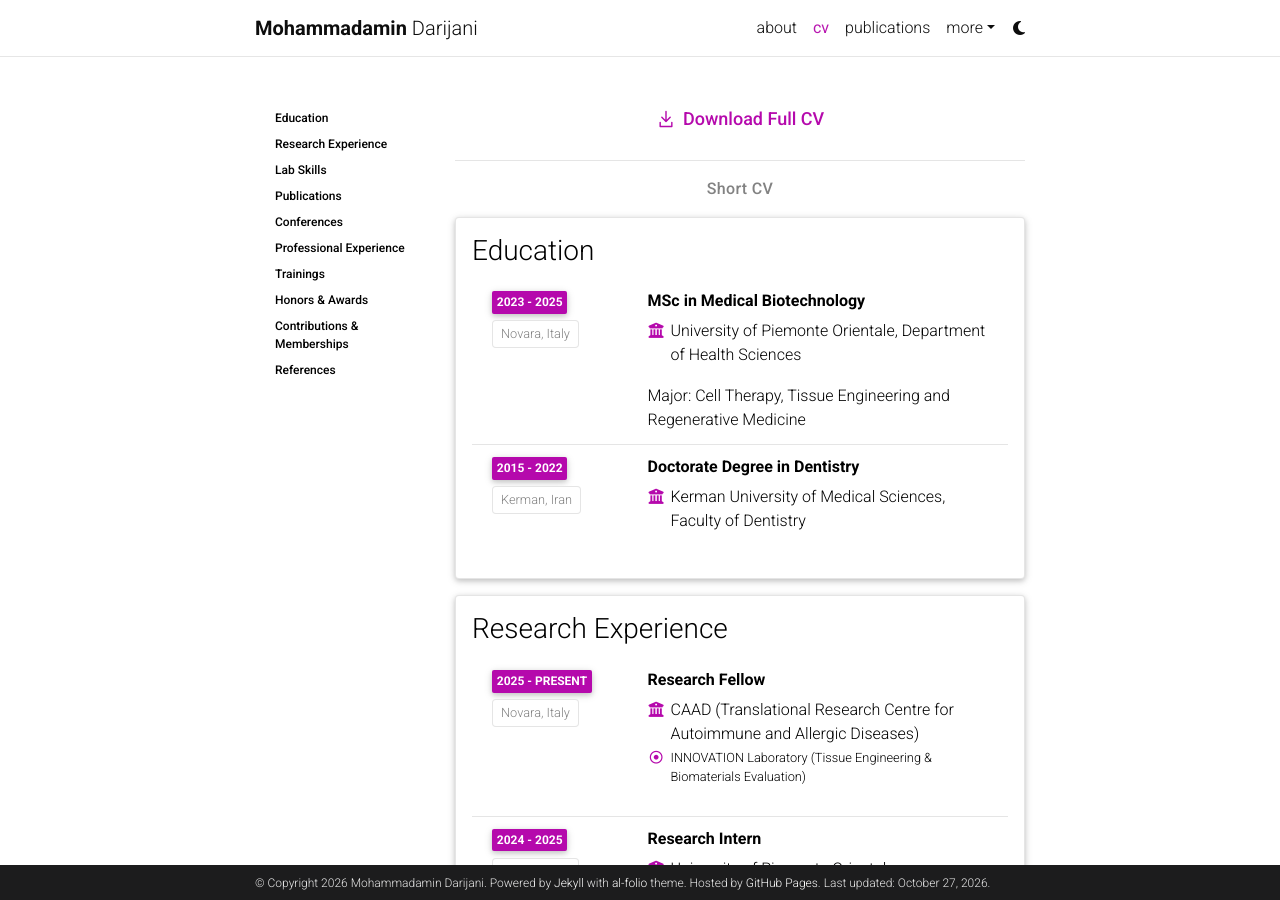
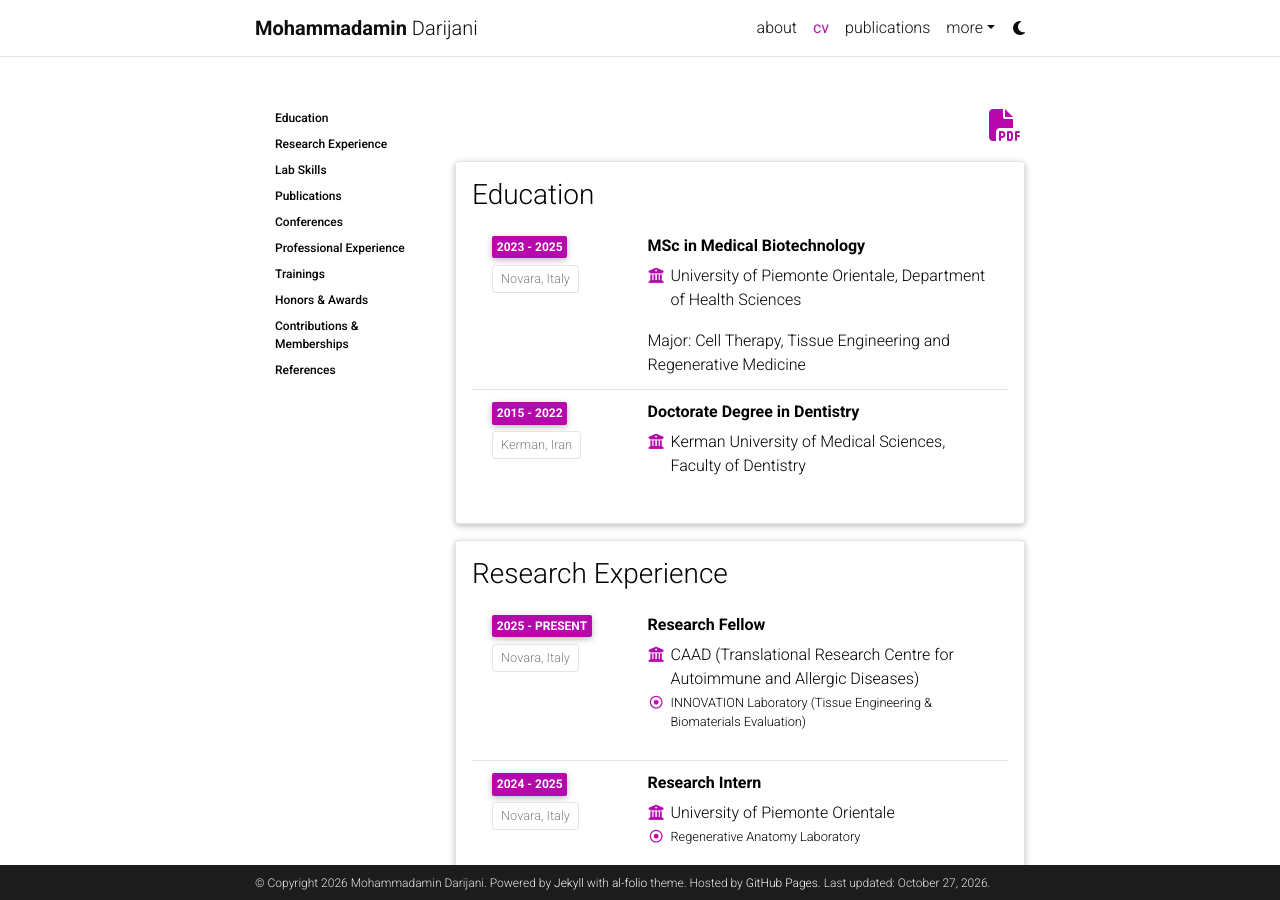
Before and after one commit to amindarijani/amindarijani.github.io, a Jekyll site: the page built from _pages/cv.md, in a window 1280 px wide and 900 px high. Built offline with Jekyll 4.4.1, drawn with Linux system fonts in a browser that asks for light colours; comment, search, counter and statistics services are not loaded; a style sheet for code colours, icons or effects is not loaded.

Commit message:
Add files via upload

```diff
--- a/_layouts/cv.html
+++ b/_layouts/cv.html
@@ -5,18 +5,16 @@ layout: default
 {% unless site.data.resume %}
 <div class="post">
 
-  <header class="post-header" style="text-align:center;margin-bottom:1.5rem;">
+  <header class="post-header" style="display:flex;justify-content:flex-end;margin-bottom:0.75rem;">
     {% if page.cv_pdf %}
-    <a href="{{ page.cv_pdf | prepend: 'assets/pdf/' | relative_url }}" download style="display:inline-flex;align-items:center;gap:0.45rem;font-size:1.125rem;font-weight:500;line-height:1.5;text-decoration:none;" aria-label="Download Full CV (PDF)">
-      <svg xmlns="http://www.w3.org/2000/svg" width="20" height="20" viewBox="0 0 24 24" fill="none" stroke="currentColor" stroke-width="1.7" stroke-linecap="round" stroke-linejoin="round" aria-hidden="true"><path d="M12 3v12m-5-5 5 5 5-5M5 16v5h14v-5"/></svg>
-      Download Full CV
+    <a href="{{ page.cv_pdf | prepend: 'assets/pdf/' | relative_url }}" download aria-label="Download full CV (PDF)" title="Download full CV (PDF)" style="display:inline-flex;align-items:center;justify-content:center;padding:0.25rem;font-size:2rem;line-height:1;text-decoration:none;">
+      <i class="fa-solid fa-file-pdf" aria-hidden="true"></i>
     </a>
     {% endif %}
   </header>
 
   <article>
     <div class="cv">
-      <h2 style="font-size:1rem;font-weight:500;line-height:1.5;letter-spacing:0.02em;color:var(--global-text-color-light);margin:0 0 0.75rem;text-align:center;padding:1rem 1rem 0;border-top:1px solid var(--global-divider-color);">Short CV</h2>
       {% for entry in site.data.cv %}
         <a class="anchor" id="{{ entry.title }}"></a>
         <div class="card mt-3 p-3">
@@ -45,18 +43,16 @@ layout: default
 {% else %}
 <div class="post">
 
-  <header class="post-header" style="text-align:center;margin-bottom:1.5rem;">
+  <header class="post-header" style="display:flex;justify-content:flex-end;margin-bottom:0.75rem;">
     {% if page.cv_pdf %}
-    <a href="{{ page.cv_pdf | prepend: 'assets/pdf/' | relative_url }}" download style="display:inline-flex;align-items:center;gap:0.45rem;font-size:1.125rem;font-weight:500;line-height:1.5;text-decoration:none;" aria-label="Download Full CV (PDF)">
-      <svg xmlns="http://www.w3.org/2000/svg" width="20" height="20" viewBox="0 0 24 24" fill="none" stroke="currentColor" stroke-width="1.7" stroke-linecap="round" stroke-linejoin="round" aria-hidden="true"><path d="M12 3v12m-5-5 5 5 5-5M5 16v5h14v-5"/></svg>
-      Download Full CV
+    <a href="{{ page.cv_pdf | prepend: 'assets/pdf/' | relative_url }}" download aria-label="Download full CV (PDF)" title="Download full CV (PDF)" style="display:inline-flex;align-items:center;justify-content:center;padding:0.25rem;font-size:2rem;line-height:1;text-decoration:none;">
+      <i class="fa-solid fa-file-pdf" aria-hidden="true"></i>
     </a>
     {% endif %}
   </header>
 
   <article>
     <div class="cv">
-      <h2 style="font-size:1rem;font-weight:500;line-height:1.5;letter-spacing:0.02em;color:var(--global-text-color-light);margin:0 0 0.75rem;text-align:center;padding:1rem 1rem 0;border-top:1px solid var(--global-divider-color);">Short CV</h2>
       {% for data in site.data.resume %}
         {% if site.jsonresume and site.jsonresume.size > 0 %}
           {% unless site.jsonresume contains data[0] %}
```
